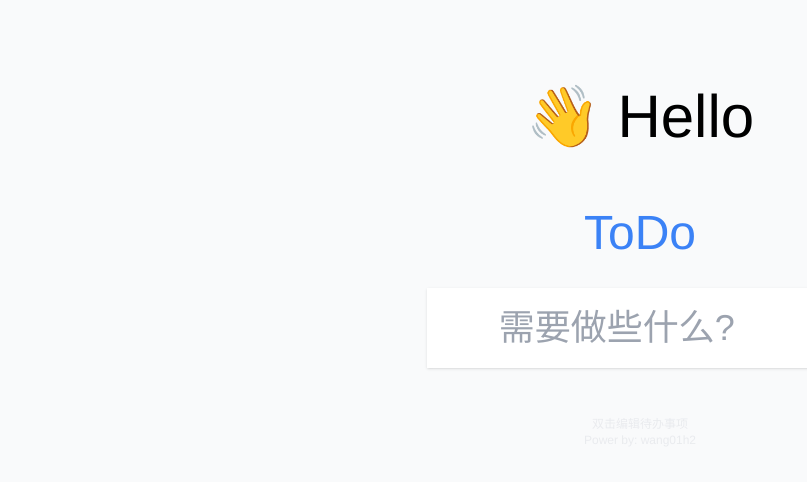
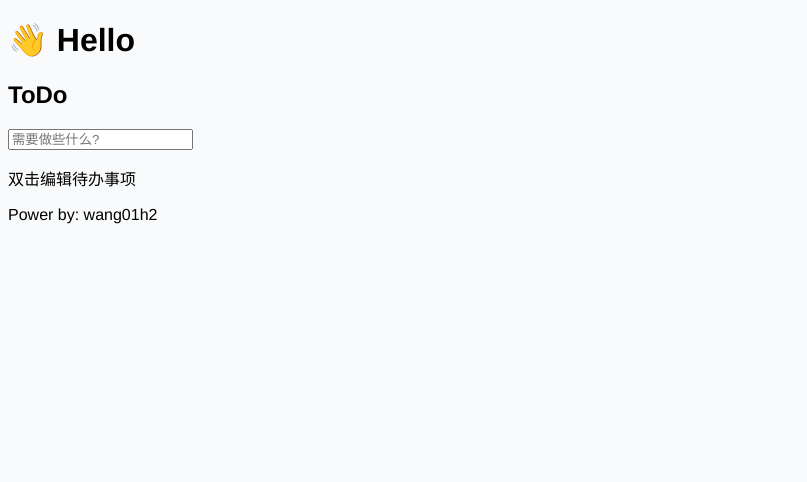
Before and after one commit to wang01h2/vue-todo-app, a Vue app: page / in a window 1280 px wide. Shown: the top 482 px of the page, without its empty margins (0-807 px from the left). Built offline with nearby package versions, Linux system fonts and the light colour scheme.

Commit message:
feat(README.md): 更新内容
更新内容

```diff
--- /dev/null
+++ b/src/assets/css/tailwindcss.css
@@ -0,0 +1,3 @@
+@import "../../../node_modules/tailwindcss/base.css";
+@import "../../../node_modules/tailwindcss/components.css";
+@import "../../../node_modules/tailwindcss/utilities.css";
--- a/src/css/tailwindcss.css
+++ /dev/null
@@ -1,3 +0,0 @@
-@import "tailwindcss/base";
-@import "tailwindcss/components";
-@import "tailwindcss/utilities";
--- a/src/main.ts
+++ b/src/main.ts
@@ -1,4 +1,4 @@
 import { createApp } from 'vue'
 import App from './App.vue'
-import "./css/tailwindcss.css"
+import "./assets/css/tailwindcss.css"
 createApp(App).mount('#app')
```
Also changed, not shown: 2 other files (tests, documents, lock files or other folders).
